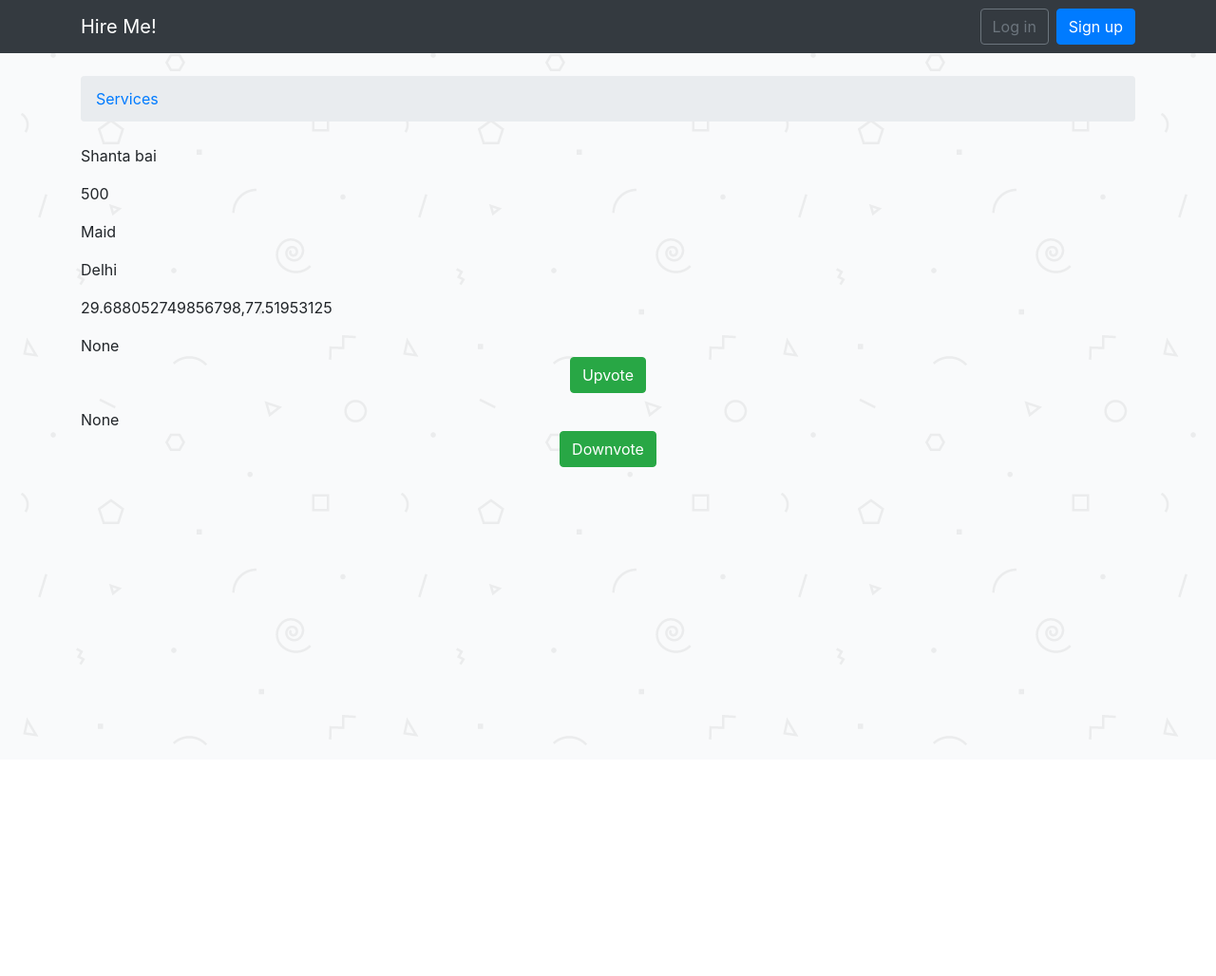
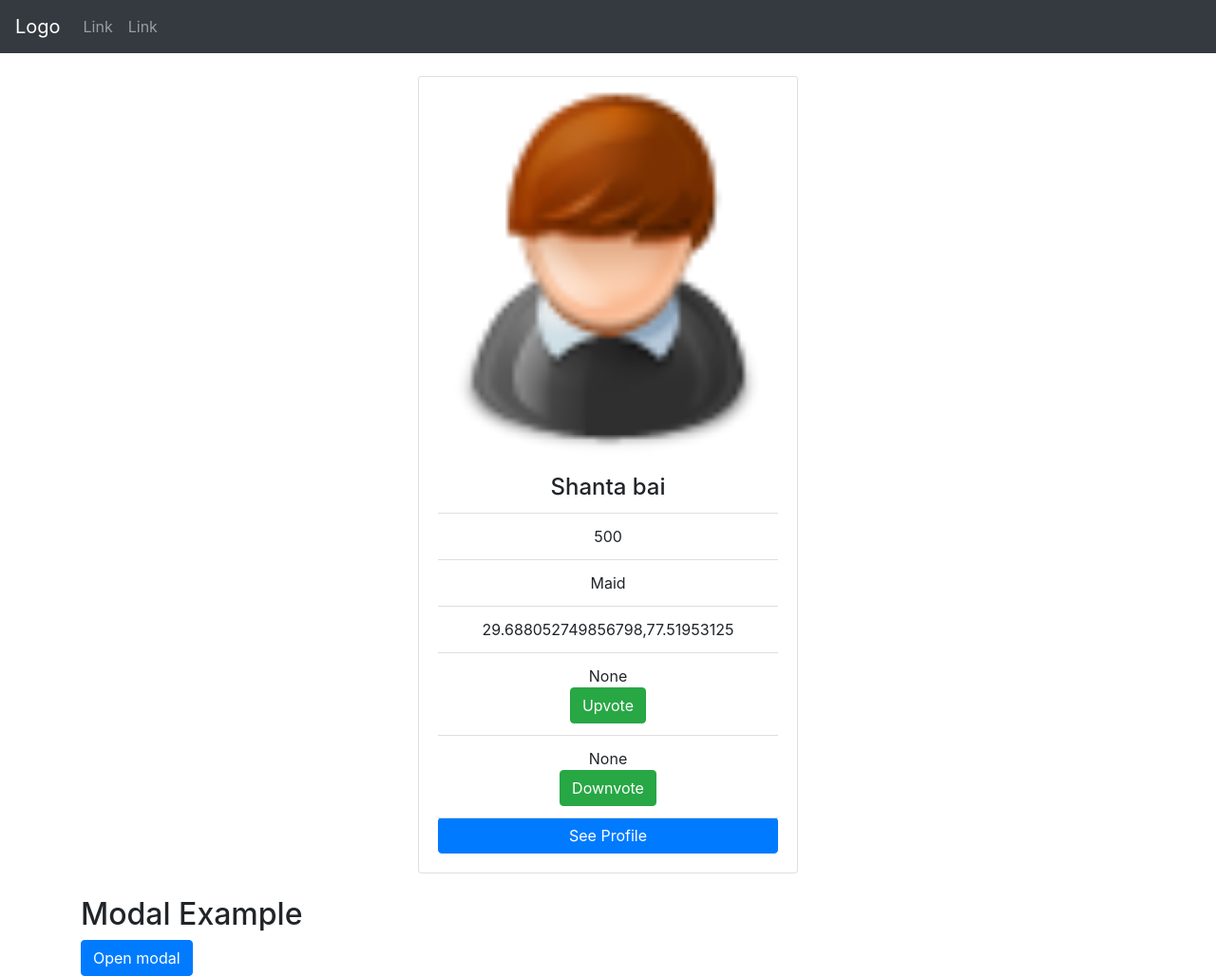
Before and after one commit to chunky2808/Hire-Me, a Django app: page /worker_page/9/ in a window 1280 px wide. Shown: the whole page at 95% size. Before the commit the page ends 785 px from the top, so only its background shows below. Run offline with Django 3.2, Linux system fonts and the light colour scheme; data comes from the database, SQL or seed files in the repository; both versions use the stored data as it was after the commit; some libraries are stand-ins or nearby versions.

Commit message:
Improved Frontend

```diff
--- a/templates/list_service.html
+++ b/templates/list_service.html
@@ -10,6 +10,8 @@
    <a href = "{% url 'new_serve_list' service.pk %}" < button type="submit" class="btn btn-primary"> New</button></a>
    <a href = "{% url 'delete' service.pk %}" < button type="submit" class="btn btn-danger"> Delete</button></a>
     <p></p>
+
+
     <table class="table">
         <thead class="thead-inverse">
           <tr>
--- a/templates/worker_page.html
+++ b/templates/worker_page.html
@@ -1,25 +1,89 @@
+<!DOCTYPE html>
+<html lang="en">
+<head>
+    <link rel="stylesheet" href="https://cdnjs.cloudflare.com/ajax/libs/font-awesome/4.7.0/css/font-awesome.min.css">
+  <title>Worker Page</title>
+  <meta charset="utf-8">
+  <meta name="viewport" content="width=device-width, initial-scale=1">
+  <link rel="stylesheet" href="https://maxcdn.bootstrapcdn.com/bootstrap/4.1.0/css/bootstrap.min.css">
+  <script src="https://ajax.googleapis.com/ajax/libs/jquery/3.3.1/jquery.min.js"></script>
+   <meta charset="utf-8">
+  <meta name="viewport" content="width=device-width, initial-scale=1">
+  <link rel="stylesheet" href="https://maxcdn.bootstrapcdn.com/bootstrap/4.1.0/css/bootstrap.min.css">
+  <script src="https://ajax.googleapis.com/ajax/libs/jquery/3.3.1/jquery.min.js"></script>
+  <script src="https://cdnjs.cloudflare.com/ajax/libs/popper.js/1.14.0/umd/popper.min.js"></script>
+  <script src="https://maxcdn.bootstrapcdn.com/bootstrap/4.1.0/js/bootstrap.min.js"></script>
+  <script src="https://cdnjs.cloudflare.com/ajax/libs/popper.js/1.14.0/umd/popper.min.js"></script>
+  <script src="https://maxcdn.bootstrapcdn.com/bootstrap/4.1.0/js/bootstrap.min.js"></script>
 
-{% extends 'base.html' %}
+<center><div class="container" style="margin-top:80px">
+  <div class="card" style="width:400px">
+    <img class="card-img-top" src="/static/img/2.png" alt="Card image" style="width:100%">
+    <div class="card-body">
+      <h4 class="card-title">{{service.namee}}</h4>
+      <ul class="list-group list-group-flush">
+    <li class="list-group-item">{{service.price}}</li>
+    <li class="list-group-item">{{service.service}}</li>
+     <li class="list-group-item">{{service.position}}</li>
+      <li class="list-group-item">{{service.upvotes}}
+      <center><button id="clap" class="btn btn-success">Upvote</button></center></li>
+       <li class="list-group-item">{{service.downvotes}}
+       <center> <button id="clap" class="btn btn-success">Downvote</button></center></li>
+
+      <a href="#" class="btn btn-primary">See Profile</a>
+    </div>
+  </div></center>
+  <br>
+
+   </head>
+<body>
+<nav class="navbar navbar-expand-sm bg-dark navbar-dark fixed-top">
+  <a class="navbar-brand" href="#">Logo</a>
+  <ul class="navbar-nav">
+    <li class="nav-item">
+      <a class="nav-link" href="#">Link</a>
+    </li>
+    <li class="nav-item">
+      <a class="nav-link" href="#">Link</a>
+    </li>
+  </ul>
+</nav>
+
+<div class="container">
+  <h2>Modal Example</h2>
+  <!-- Button to Open the Modal -->
+  <button type="button" class="btn btn-primary" data-toggle="modal" data-target="#myModal">
+    Open modal
+  </button>
+
+  <!-- The Modal -->
+  <div class="modal fade" id="myModal">
+    <div class="modal-dialog">
+      <div class="modal-content">
+
+        <!-- Modal Header -->
+        <div class="modal-header">
+          <h4 class="modal-title">Modal Heading</h4>
+          <button type="button" class="close" data-dismiss="modal">&times;</button>
+        </div>
+
+        <!-- Modal body -->
+        <div class="modal-body">
+          Modal body..
+        </div>
+
+        <!-- Modal footer -->
+        <div class="modal-footer">
+          <button type="button" class="btn btn-danger" data-dismiss="modal">Close</button>
+        </div>
+
+      </div>
+    </div>
+  </div>
+
+</div>
 
 
-     {% block breadcrumb %}
-        <li class="breadcrumb-item"><a href="{% url 'home' %}">Services</a></li>
-       {% endblock %}
-	 {% block content %}
-    <p></p>
-    {{service.namee}}
-    <p></p>
-    {{service.price}}
-    <p></p>
-    {{service.service}}
-    <p></p>
-    {{service.location}}
-    <p></p>
-    {{service.position}}
-    <p></p>
-    {{service.upvotes}}
-    <center><button id="clap" class="btn btn-success">Upvote</button></center>
-    <p></p>
-    {{service.downvotes}}
-   <center> <button id="clap" class="btn btn-success">Downvote</button></center>
-    {% endblock %}
+
+</body>
+</html>
```
Also changed, not shown: templates/service.html (+20 -0 lines), db.sqlite3, src/settings.py (line endings or trailing spaces).
